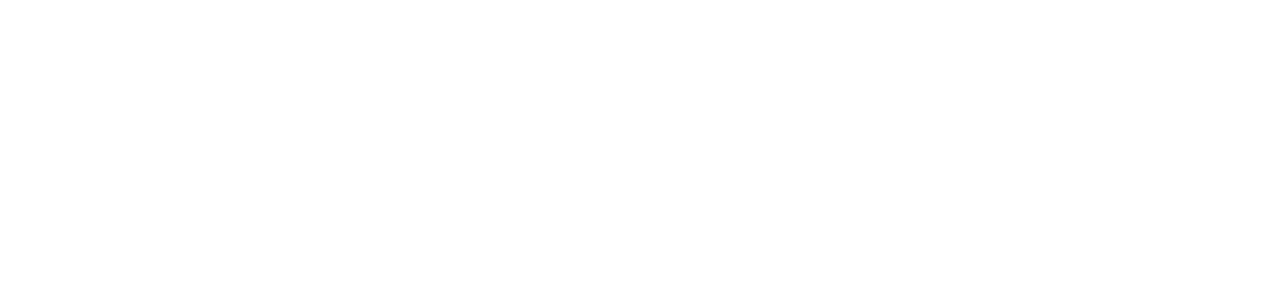
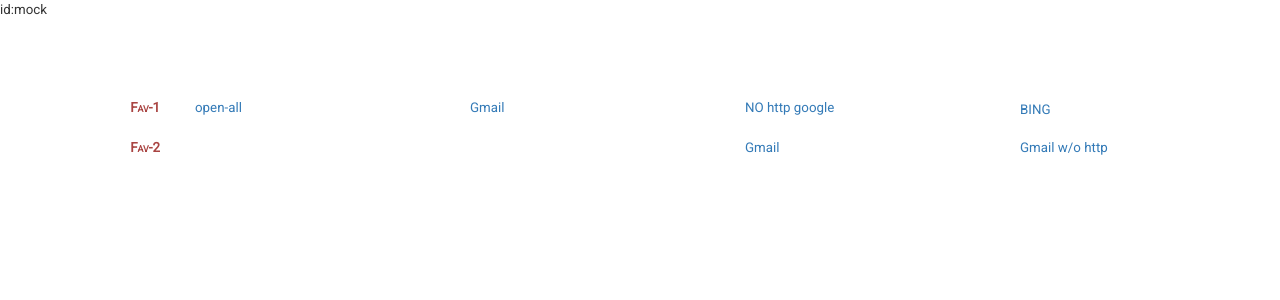
Before and after one commit to jmjcando/bookmarks, an Angular app: page /mock in a window 1280 px wide. Before the commit this address led to /. Shown: the top 300 px of the page. Built offline with nearby package versions, Linux system fonts and the light colour scheme.

Commit message:
Mock data implemented using JmjComponent and passing data

```diff
--- a/src/app/data/data.service.ts
+++ b/src/app/data/data.service.ts
@@ -5,7 +5,9 @@
 import { jmjBookmark } from '../data/jmj-bookmark';
 
 import jmjData from '../../assets/data.jmj.json';
-import  mjjData  from '../../assets/data.mjj.json';
+import mockData from '../../assets/data.mock.json';
+import mjjData from '../../assets/data.mjj.json';
+
 //import { mjjFolder, mjj_Bookmark } from '../data/mjj-folder';
 
 @Injectable({
@@ -19,7 +21,8 @@
   constructor() {
     this.data = {
       jmj: jmjData,
-      mjj: mjjData
+      mjj: mjjData,
+      mock: mockData
     };
   }
 
--- a/src/app/jmj/jmj.component.html
+++ b/src/app/jmj/jmj.component.html
@@ -1,5 +1,5 @@
 <div class="jmj-container">
-
+  id:{{id}}
   <div class="zcontainer-fluid app-3-content">
     <dl class="dl-horizontal">
       <span *ngFor="let folder of data">
--- a/src/app/jmj/jmj.component.ts
+++ b/src/app/jmj/jmj.component.ts
@@ -1,4 +1,6 @@
 import { Component, OnInit } from '@angular/core';
+import { ActivatedRoute } from '@angular/router';
+import { map } from 'rxjs/operators';
 
 import { DataService } from '../data/data.service';
 import { jmjFolder } from '../data/jmj-folder';
@@ -11,10 +13,13 @@
 })
 export class JmjComponent implements OnInit {
 
-  data : jmjFolder[];
+  data: jmjFolder[];
+  id: string;
 
-  constructor(private dataService: DataService) {
-    this.data = this.dataService.data.jmj;
+  constructor(private dataService: DataService, private route: ActivatedRoute) {
+    this.id = String(route.snapshot.data.id);
+  //  this.id = String(route.data.pipe(map(d => d.id))).toLowerCase();
+    this.data = this.dataService.data[this.id];
   }
 
   ngOnInit(): void {
--- /dev/null
+++ b/src/assets/data.mock.json
@@ -0,0 +1,44 @@
+[
+  {
+    "title": "Fav-1",
+    "bkmrks": [
+      {
+        "type": "multi-urls",
+        "title": "open-all",
+        "urls": [ "http://google.com", "http://www.yahoo.com" ]
+      },
+      {
+        "title": "Gmail",
+        "url": "https://gmail.com"
+      },
+      {
+        "title": "NO http google",
+        "url": "google.com"
+      },
+      { "url": "no-title.com" },
+      { "type": "separator" },
+      {
+        "title": "BING",
+        "url": "http://bing.com"
+      }
+    ]
+  },
+  {
+    "title": "Fav-2",
+    "bkmrks": [
+      { "url": "spammotel.com" },
+      {
+        "url": "freepops.org",
+        "note": "supports webmails."
+      },
+      {
+        "title": "Gmail",
+        "url": "https://gmail.com"
+      },
+      {
+        "title": "Gmail w/o http",
+        "url": "gmail.com"
+      }
+    ]
+  }
+]
```
Also changed, not shown: src/app/app-routing/app-routing.module.ts (+2 -5 lines).
